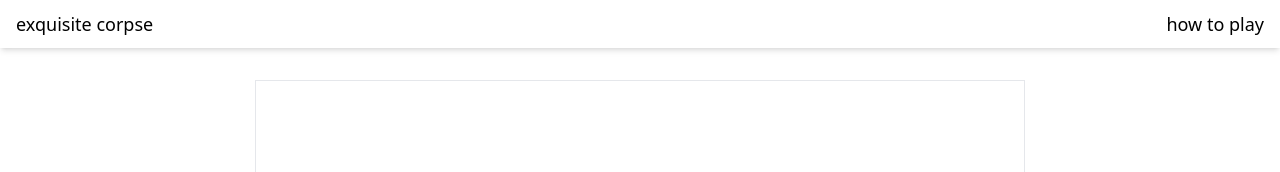
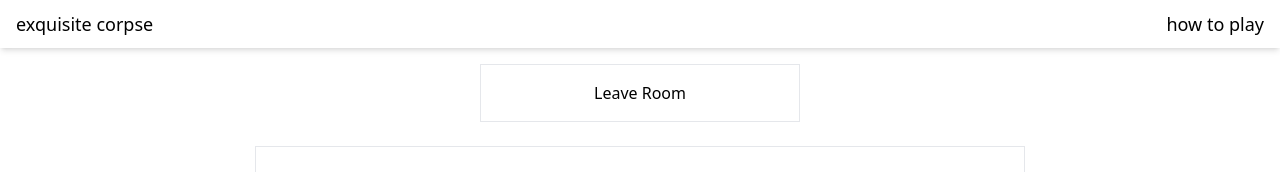
Before and after one commit to fakehouseplant/exquisite-corpse, a React (Vite) app: page / in a window 1280 px wide. Both pictures are taken after typing "Sample" into the empty fields and a click on the button "Create New Game Room". Shown: the top 172 px of the page. Built offline with nearby package versions, Linux system fonts and the light colour scheme.

Commit message:
added leave room button

```diff
--- a/src/components/App.jsx
+++ b/src/components/App.jsx
@@ -6,7 +6,7 @@ import useLocalStorage from '../hooks/useLocalStorage'
 function App() {
   const [room, setRoom] = useLocalStorage('roomId')
 
-  const gameDashboard = <GameDashboard gameRoom={room} />
+  const gameDashboard = <GameDashboard gameRoom={room} setRoom={setRoom} />
 
   return (
     <>
--- a/src/components/Canvas.jsx
+++ b/src/components/Canvas.jsx
@@ -2,7 +2,7 @@ import UserCanvas from './UserCanvas'
 
 function Canvas() {
   return (
-    <div className='flex flex-col my-8'>
+    <div className='flex flex-col my-2'>
       <UserCanvas />
       <UserCanvas />
       <UserCanvas />
--- a/src/components/GameDashboard.jsx
+++ b/src/components/GameDashboard.jsx
@@ -1,15 +1,20 @@
-// import GameInfo from './GameInfo'
+import PropTypes from 'prop-types'
+import GameInfo from './GameInfo'
 import Canvas from './Canvas'
 // import Chat from './Chat'
 
-function GameDashboard() {
+function GameDashboard({ setRoom }) {
   return (
-    <div>
-      {/* <GameInfo /> */}
+    <div className='flex flex-col'>
+      <GameInfo setRoom={setRoom} />
       <Canvas />
       {/* <Chat /> */}
     </div>
   )
 }
 
+GameDashboard.propTypes = {
+  setRoom: PropTypes.func.isRequired
+}
+
 export default GameDashboard
--- a/src/components/GameInfo.jsx
+++ b/src/components/GameInfo.jsx
@@ -1,15 +1,31 @@
-import TurnInfo from './TurnInfo'
-import PlayerCard from './PlayerCard'
+import PropTypes from 'prop-types'
+// import TurnInfo from './TurnInfo'
+// import PlayerCard from './PlayerCard'
 
-function GameInfo() {
+function GameInfo({ setRoom }) {
+  function leaveRoom() {
+    setRoom()
+  }
+
   return (
     <>
-      <TurnInfo />
+      {/* <TurnInfo />
       <PlayerCard />
       <PlayerCard />
-      <PlayerCard />
+      <PlayerCard /> */}
+      <button
+        type='submit'
+        onClick={leaveRoom}
+        className='border w-1/4 mx-auto my-4 py-4'
+      >
+        Leave Room
+      </button>
     </>
   )
 }
 
+GameInfo.propTypes = {
+  setRoom: PropTypes.func.isRequired
+}
+
 export default GameInfo
```
